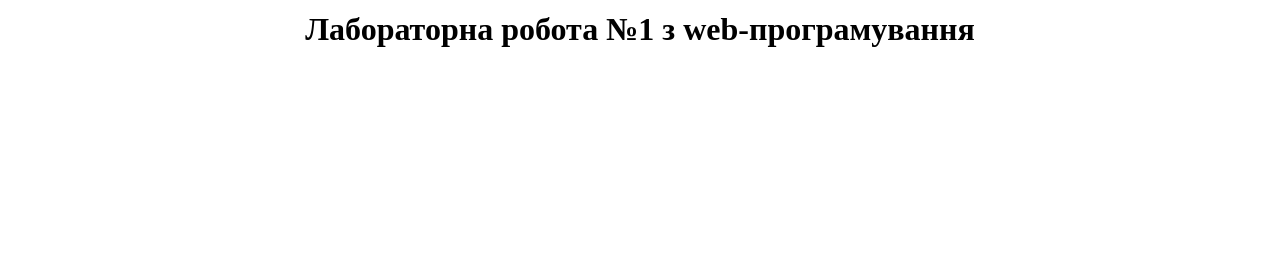
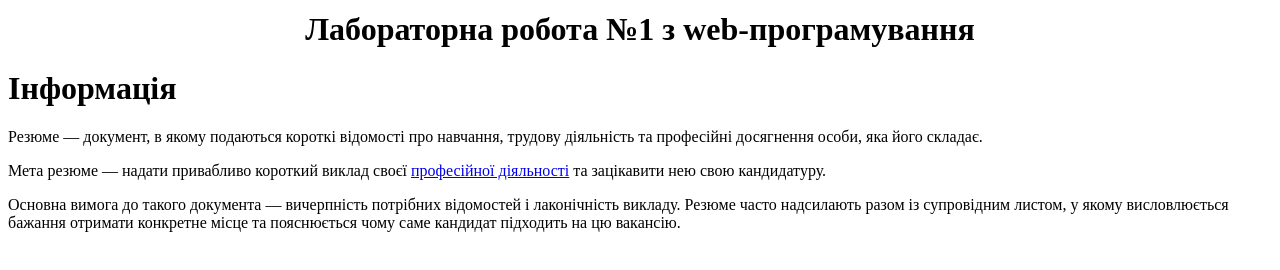
Before and after one commit to Chimota1/web-technologies, a plain HTML site: page lab2/lab.2.2.html in a window 1280 px wide. Shown: the part 122-392 px from the top of the page. Drawn offline with Linux system fonts and the light colour scheme.

Commit message:
add info section in lab2.2.html

```diff
--- a/lab2/lab.2.2.html
+++ b/lab2/lab.2.2.html
@@ -11,7 +11,12 @@
         <h1 align="center">Лабораторна робота №1 з web-програмування</h1>
     </header>
     <main>
-
+        <h1>Інформація</h1>
+        <section>
+            <p>Резюме — документ, в якому подаються короткі відомості про навчання, трудову діяльність та професійні досягнення особи, яка його складає.</p>
+            <p><span>Мета резюме — надати привабливо короткий виклад своєї <a href="https://uk.wikipedia.org/wiki/%D0%9F%D1%80%D0%BE%D1%84%D0%B5%D1%81%D1%96%D0%B9%D0%BD%D0%B0_%D0%B4%D1%96%D1%8F%D0%BB%D1%8C%D0%BD%D1%96%D1%81%D1%82%D1%8C">професійної діяльності</a> та зацікавити нею свою кандидатуру.</span></p>
+            <p>Основна вимога до такого документа — вичерпність потрібних відомостей і лаконічність викладу. Резюме часто надсилають разом із супровідним листом, у якому висловлюється бажання отримати конкретне місце та пояснюється чому саме кандидат підходить на цю вакансію.</p>
+        </section>
     </main>
 </body>
 </html>
```
